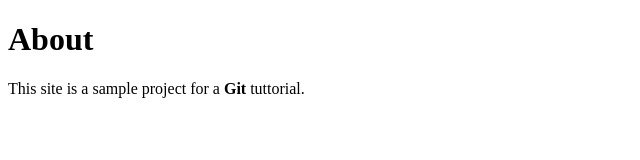
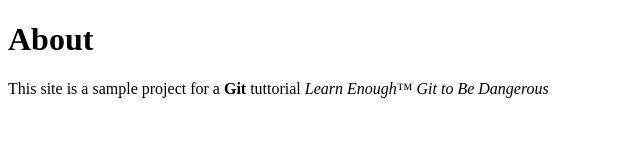
Before and after one commit to PokaTosso/website, a plain HTML site: page about.html in a window 1280 px wide. Shown: the whole page, without its empty margins (0-640 px from the left). Drawn offline with Linux system fonts and the light colour scheme.

```diff
--- a/about.html
+++ b/about.html
@@ -6,7 +6,7 @@
   <body>
     <h1>About</h1>
     <p>
-       This site is a sample project for a <strong>Git</strong> tuttorial.
+       This site is a sample project for a <strong>Git</strong> tuttorial <em>Learn Enough™ Git to Be Dangerous</em>
     </p>
    </body>
 </html>
```
Also changed, not shown: index.html (+1 -0 lines).
